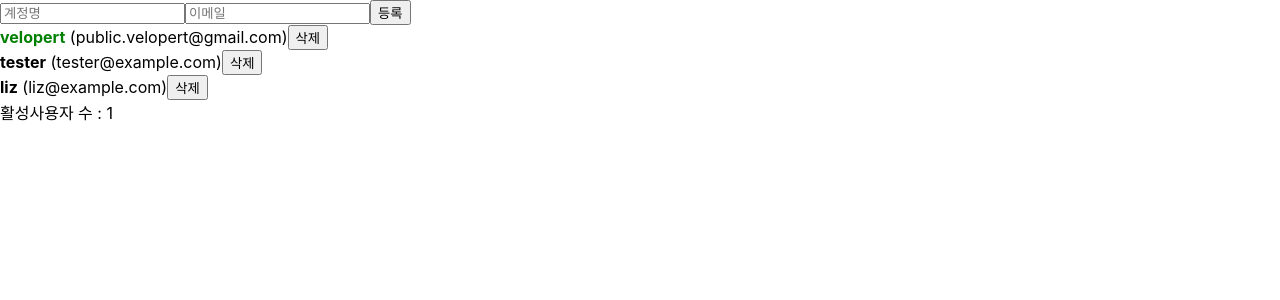
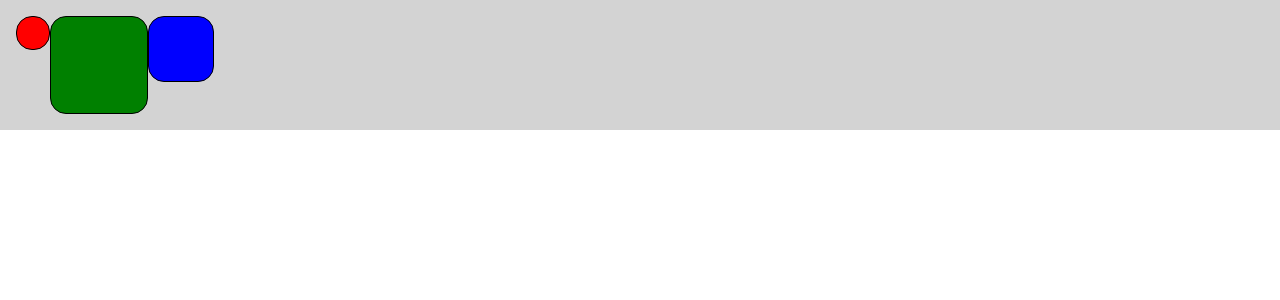
Before and after one commit to BKsean/reactstudy, a React (Create React App) app: page / in a window 1280 px wide. Shown: the top 300 px of the page. Built offline with nearby package versions, Linux system fonts and the light colour scheme.

Commit message:
강의완료

```diff
--- a/package.json
+++ b/package.json
@@ -10,6 +10,7 @@
     "react": "^18.2.0",
     "react-dom": "^18.2.0",
     "react-scripts": "5.0.1",
+    "styled-components": "^5.3.6",
     "web-vitals": "^2.1.4"
   },
   "scripts": {
--- /dev/null
+++ b/src/chapter14/DarkOrLight.jsx
@@ -0,0 +1,30 @@
+import React from "react";
+import {useCallback, useState} from "react";
+import MainContext from "./MainContext";
+
+
+
+export const ThemeContext = React.createContext(null);
+ThemeContext.displayName = "ThemeConte4xt";
+
+function DarkOrLight(props){
+    const [theme, setTheme] = useState("light");
+
+
+    const toggleTheme = useCallback(() => {
+        if(theme == "light"){
+            setTheme("dark");
+        }else if(theme == "dark"){
+            setTheme("light");
+        }
+    },[theme]);
+
+
+    return (
+        <ThemeContext.Provider value={{theme,toggleTheme}}>
+            <MainContext/>
+        </ThemeContext.Provider>
+    )
+}
+
+export default DarkOrLight;
--- /dev/null
+++ b/src/chapter14/MainContext.jsx
@@ -0,0 +1,22 @@
+import React, {useContext} from "react";
+import {ThemeContext} from "./DarkOrLight";
+
+function MainContext(props){
+    const {theme,toggleTheme} = useContext(ThemeContext);
+
+    return (
+        <div
+            style={{width:"100px",
+            height:"100px",
+            padding:"1.5rem",
+            backgroundColor: theme == "light" ? "white" : "black",
+            color : theme == "light" ? "black" : "white",
+            }}
+        >
+            <p>안녕하세요 테마 변경이 가능한 웹사이트 입니다.</p>
+            <button onClick={toggleTheme}>테마 변경경</button>
+        </div>
+    )
+}
+
+export default MainContext;
--- /dev/null
+++ b/src/chapter15/Blocks.jsx
@@ -0,0 +1,58 @@
+import styled from "styled-components";
+
+const Wrapper = styled.div`
+    padding : 1rem;
+    display: flex;
+    flex-direction : row;
+    align-items: flex-start;
+    justify-content: flex-start;
+    background-color: lightgrey;
+`;
+
+const Block = styled.div`
+    padding: ${(props) => props.padding};
+    border: 1px solid black;
+    border-radius: 1rem;
+    background-color: ${(props) => props.backgroundColor};
+    color: white;
+    font-size: 2rem;
+    font-weight: bold;
+    text-align: center;
+`;
+
+const blockItems = [
+    {
+        label: "1",
+        padding: "1rem",
+        backgroundColor: "red",
+    },
+    {
+        label: "2",
+        padding: "3rem",
+        backgroundColor: "green",
+    },
+    {
+        label: "3",
+        padding: "2rem",
+        backgroundColor: "blue",
+    },
+];
+
+function Blocks(props){
+    return(
+        <Wrapper>
+            {blockItems.map((blockItem)=>{
+                return(
+                    <Block
+                        padding={blockItem.padding}
+                        backgroundColor={blockItem.backgroundColor}
+                    >
+
+                    </Block>
+                )
+            })}
+        </Wrapper>
+    )
+}
+
+export default Blocks;
--- a/src/index.js
+++ b/src/index.js
@@ -12,10 +12,15 @@ import './index.css';
 // import Calculator from "./chapter12/Calculator";
 // import ProfileCard from "./chapter13/ProfileCard";
 import App from './react.vlpt.us/App';
+import DarkOrLight from "./chapter14/DarkOrLight";
+import Blocks from "./chapter15/Blocks";
 
 const root = ReactDOM.createRoot(document.getElementById('root'));
 root.render(
-    <App/>
+    <Blocks/>
+    // <DarkOrLight/>
+
+    // <App/>
   );
 
 // If you want to start measuring performance in your app, pass a function
```
Also changed, not shown: summary5.txt, 1 other file (tests, documents, lock files or other folders).
